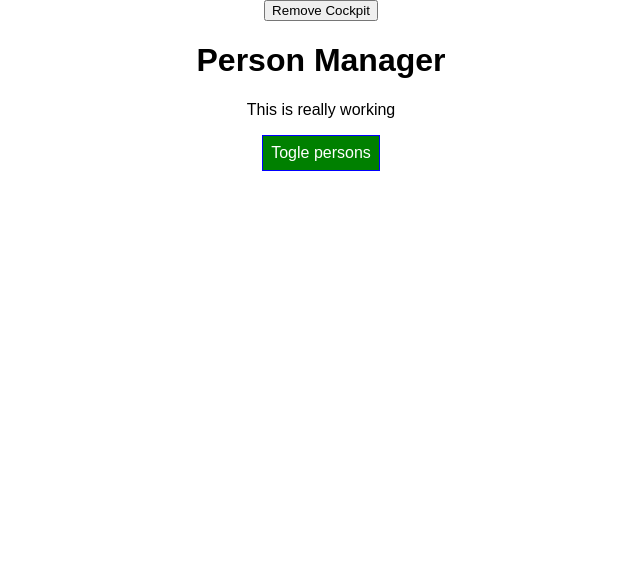
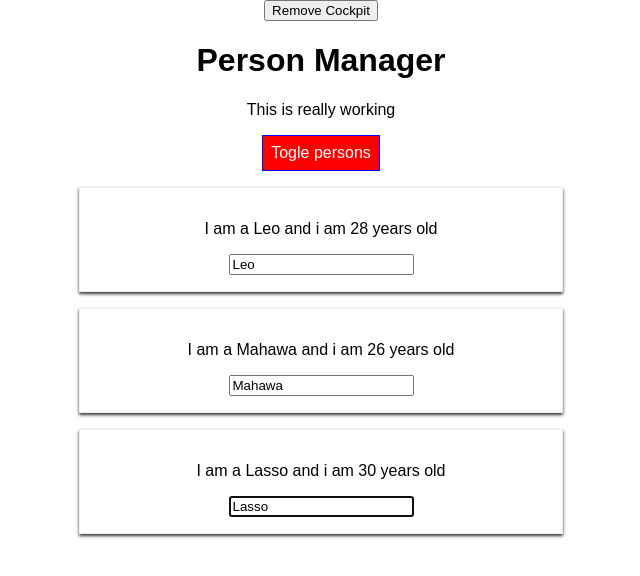
Before and after one commit to KeitaForCode/Learning-React, a React app: page / in a window 1280 px wide. Shown: the top 576 px of the page, without its empty margins (319-959 px from the left). Built offline with nearby package versions, Linux system fonts and the light colour scheme.

Commit message:
learning react

```diff
--- a/package.json
+++ b/package.json
@@ -31,6 +31,7 @@
     "postcss-flexbugs-fixes": "3.2.0",
     "postcss-loader": "2.0.8",
     "promise": "8.0.1",
+    "prop-types": "^15.7.2",
     "radium": "^0.26.1",
     "raf": "3.4.0",
     "react": "^17.0.1",
--- a/src/components/Cockpit/Cockpit.js
+++ b/src/components/Cockpit/Cockpit.js
@@ -1,14 +1,19 @@
-import React, { useEffect } from 'react';
+import React, { useEffect, useRef } from 'react';
 
 import classes from './Cockpit.css'
 
 const cockpit = (props) => {
+    const toggleBtnRef = useRef(null);
+
+
+
     useEffect(() => {
         console.log('[Cockpit] useEffect');
         // you can also send Http request here
-        setTimeout(() => {
-            alert('Saved data to cloud !');
-        }, 1000);
+        // setTimeout(() => {
+        //     alert('Saved data to cloud !');
+        // }, 1000);
+        toggleBtnRef.current.click();
         return () => {
             console.log('[Cockpit.js] cleanup work in useEffect');
         };
@@ -38,7 +43,8 @@
         <div className={classes.Cockpit}>
             <h1>{props.title}</h1>
             <p className={assignedClasses.join(' ')}> This is really working </p>
-            <button className={btnClass}
+            <button ref={toggleBtnRef}
+                className={btnClass}
                 onClick={props.clicked}>Togle persons</button>
         </div>
     );
--- a/src/components/Persons/Person/Person.js
+++ b/src/components/Persons/Person/Person.js
@@ -1,7 +1,9 @@
 import React, { Component } from 'react';
+import PropTypes from 'prop-types'
 //import styled from 'styled-components';
 import classes from './Person.css';
 import Auxiliary from '../../../hoc/Auxiliary';
+import withClass from '../../../hoc/withClass';
 
 // const StyleDiv = styled.div`
 //         width: 60%;
@@ -21,6 +23,15 @@
 
 
 class Person extends Component {
+    constructor(props) {
+        super(props);
+        this.inputElementRef = React.createRef()
+    }
+
+    componentDidMount() {
+        //this.inputElement.focus();
+        this.inputElementRef.current.focus();
+    }
     // const rnd = Math.random();
 
     // if (rnd > 0.7) {
@@ -33,10 +44,22 @@
             <Auxiliary>
                 <p key='i1' onClick={this.props.click}>I am a {this.props.name} and i am {this.props.age} years old</p>
                 <p key='i2'>{this.props.children}</p>
-                <input key='13' type="text" onChange={this.props.changed} value={this.props.name} />
+                <input key='13'
+                    type="text"
+                    //ref={(inputEl) => { this.inputElement = inputEl }}
+                    ref={this.inputElementRef}
+                    onChange={this.props.changed}
+                    value={this.props.name} />
             </Auxiliary>
         );
     }
 }
 
-export default Person;
+Person.propTypes = {
+    clicked: PropTypes.func,
+    name: PropTypes.string,
+    age: PropTypes.number,
+    changed: PropTypes.func
+};
+
+export default withClass(Person, classes.Person);
--- a/src/containers/App.js
+++ b/src/containers/App.js
@@ -5,6 +5,8 @@
 import Persons from "../components/Persons/Persons";
 import classes from "./App.css";
 import Cockpit from "../components/Cockpit/Cockpit";
+import withClass from "../hoc/withClass";
+import Auxiliary from '../hoc/Auxiliary';
 //import ErrorBoundary from './ErrorBoundary/ErrorBoundary';
 
 // const StyleButton = styled.button`
@@ -40,7 +42,8 @@
         ],
         otherState: 'some other value',
         showPersons: false,
-        showCockpit: true
+        showCockpit: true,
+        changeCounter: 0
     };
 
 
@@ -97,8 +100,15 @@
         const persons = [...this.state.persons];
         persons[personIndex] = person
 
-        this.setState({ persons: persons });
+        this.setState((prevState, props) => {
+            return {
+                persons: persons,
+                changeCounter: prevState.changeCounter + 1
+            }
+        });
+
     }
+
 
     togglePersonHandler = () => {
         const doesShow = this.state.showPersons
@@ -160,7 +170,7 @@
 
 
         return (
-            <div className={classes.App}>
+            <Auxiliary>
                 <button onClick={() => {
                     this.setState({ showCockpit: false });
                 }}>Remove Cockpit</button>
@@ -193,11 +203,11 @@
                 <UserOutput userName={this.state.username} />
                 <UserOutput userName="Leo" /> */}
 
-            </div>
+            </Auxiliary>
         );
 
         ///return React.createElement('div', {className: 'App'}, React.createElement('h1', null, 'Does this work now?'));
     }
 }
 
-export default App;
+export default withClass(App, classes.App);
--- /dev/null
+++ b/src/hoc/withClass.js
@@ -0,0 +1,12 @@
+import React from 'react';
+
+const withClass = (WrappedComponent, className) => {
+    return props => (
+        <div className={className}>
+            <WrappedComponent {...props} />
+        </div>
+    );
+}
+
+
+export default withClass;
```
Also changed, not shown: 2 other files (tests, documents, lock files or other folders).
